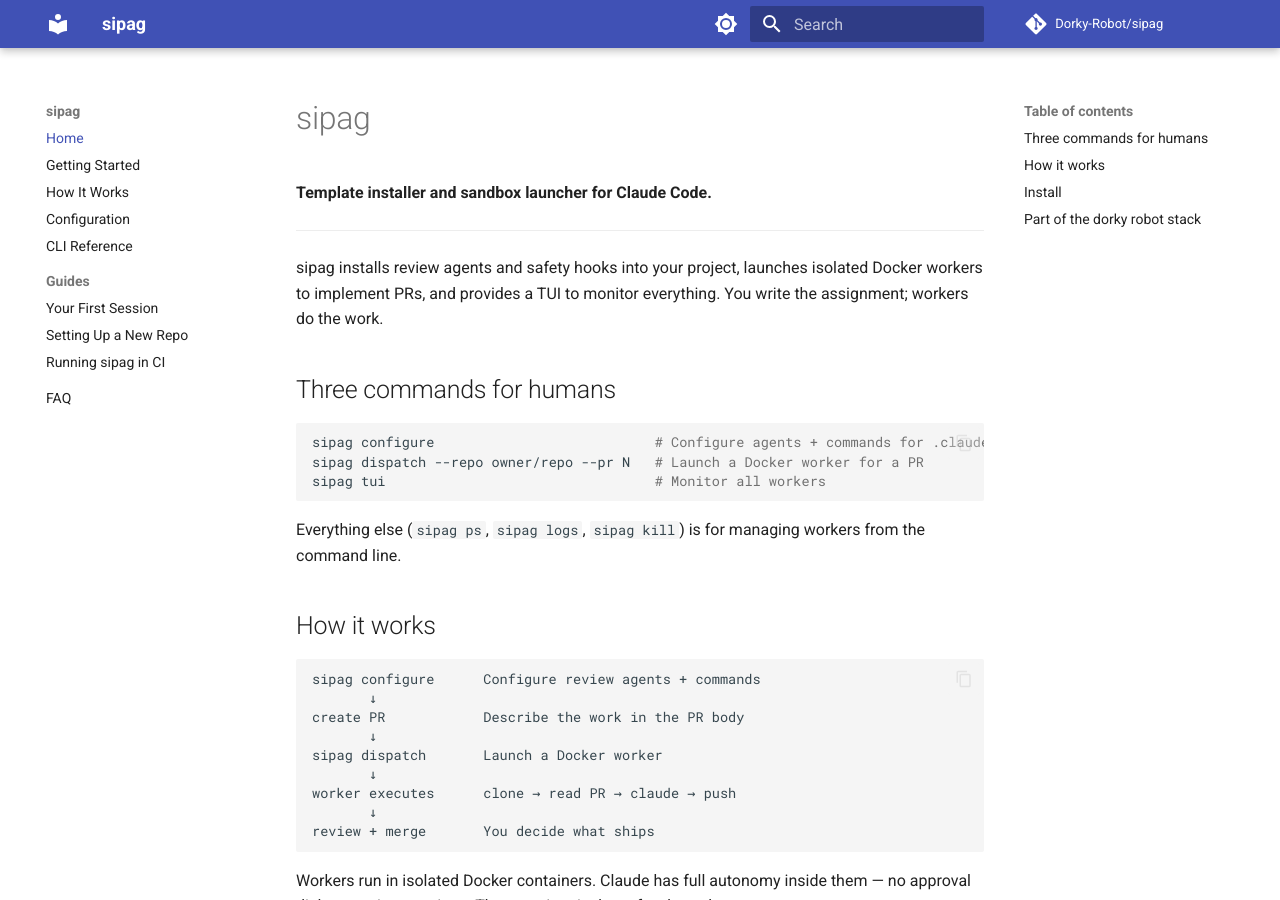
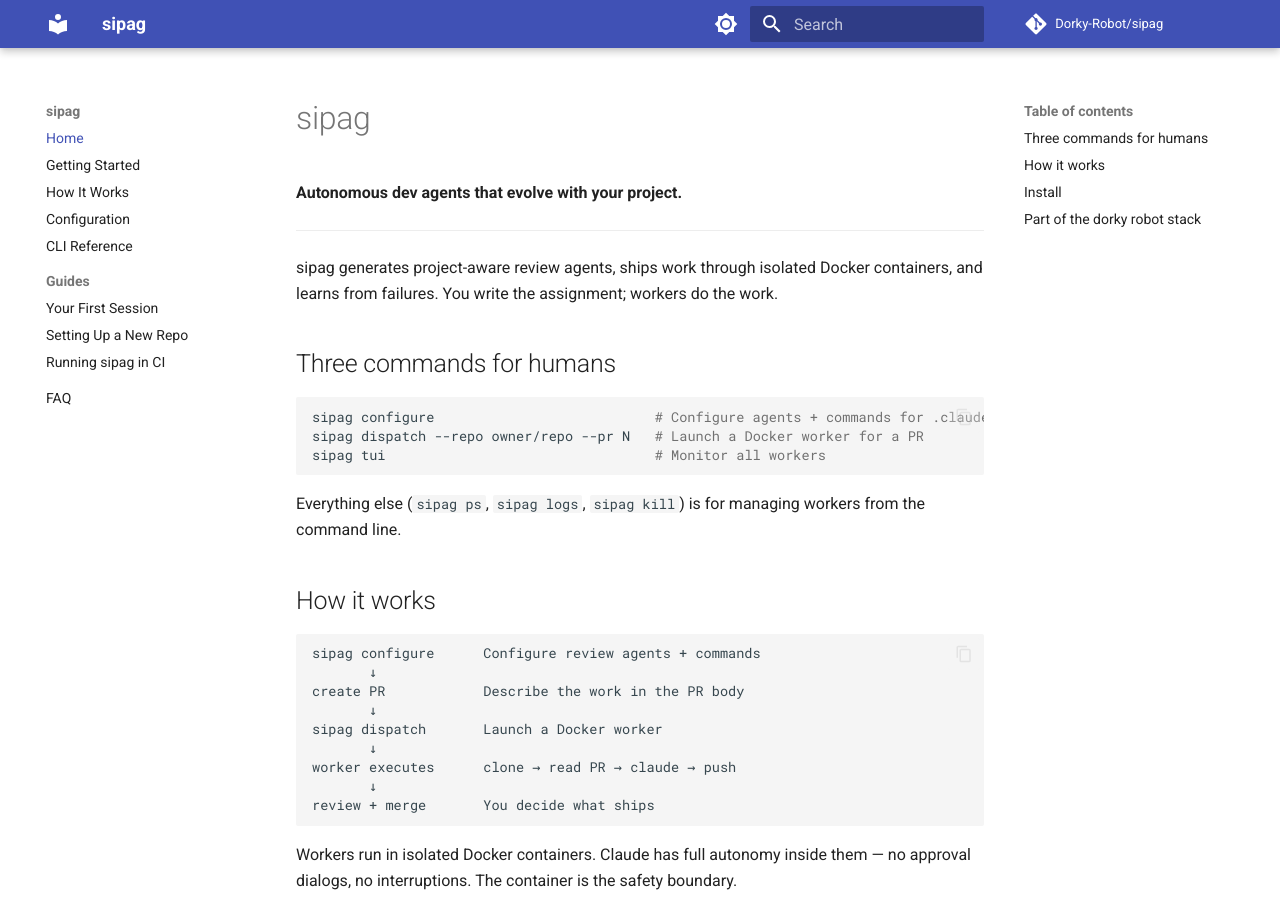
Before and after one commit to Dorky-Robot/sipag, an MkDocs documentation site: the page built from docs/index.md, in a window 1280 px wide and 900 px high. Built offline with MkDocs 1.6.1 and Material for MkDocs 9.7.7, drawn with Linux system fonts in a browser that asks for light colours; comment, search, counter and statistics services are not loaded.

Commit message:
update tagline and framing across README and docs (#494)
Replace "template installer and sandbox launcher" with messaging that
reflects the generative configure workflow: sipag analyzes your project,
generates tailored agents, and evolves them as your codebase changes.

Co-authored-by: Felix Flores <felix@dorkyrobot.com>

```diff
--- a/docs/index.md
+++ b/docs/index.md
@@ -1,10 +1,10 @@
 # sipag
 
-**Template installer and sandbox launcher for Claude Code.**
+**Autonomous dev agents that evolve with your project.**
 
 ---
 
-sipag installs review agents and safety hooks into your project, launches isolated Docker workers to implement PRs, and provides a TUI to monitor everything. You write the assignment; workers do the work.
+sipag generates project-aware review agents, ships work through isolated Docker containers, and learns from failures. You write the assignment; workers do the work.
 
 ## Three commands for humans
 
```
Also changed, not shown: CLAUDE.md (+4 -6 lines), README.md (+5 -7 lines), docs/getting-started.md (+1 -1 lines), docs/how-it-works.md (+1 -1 lines).
